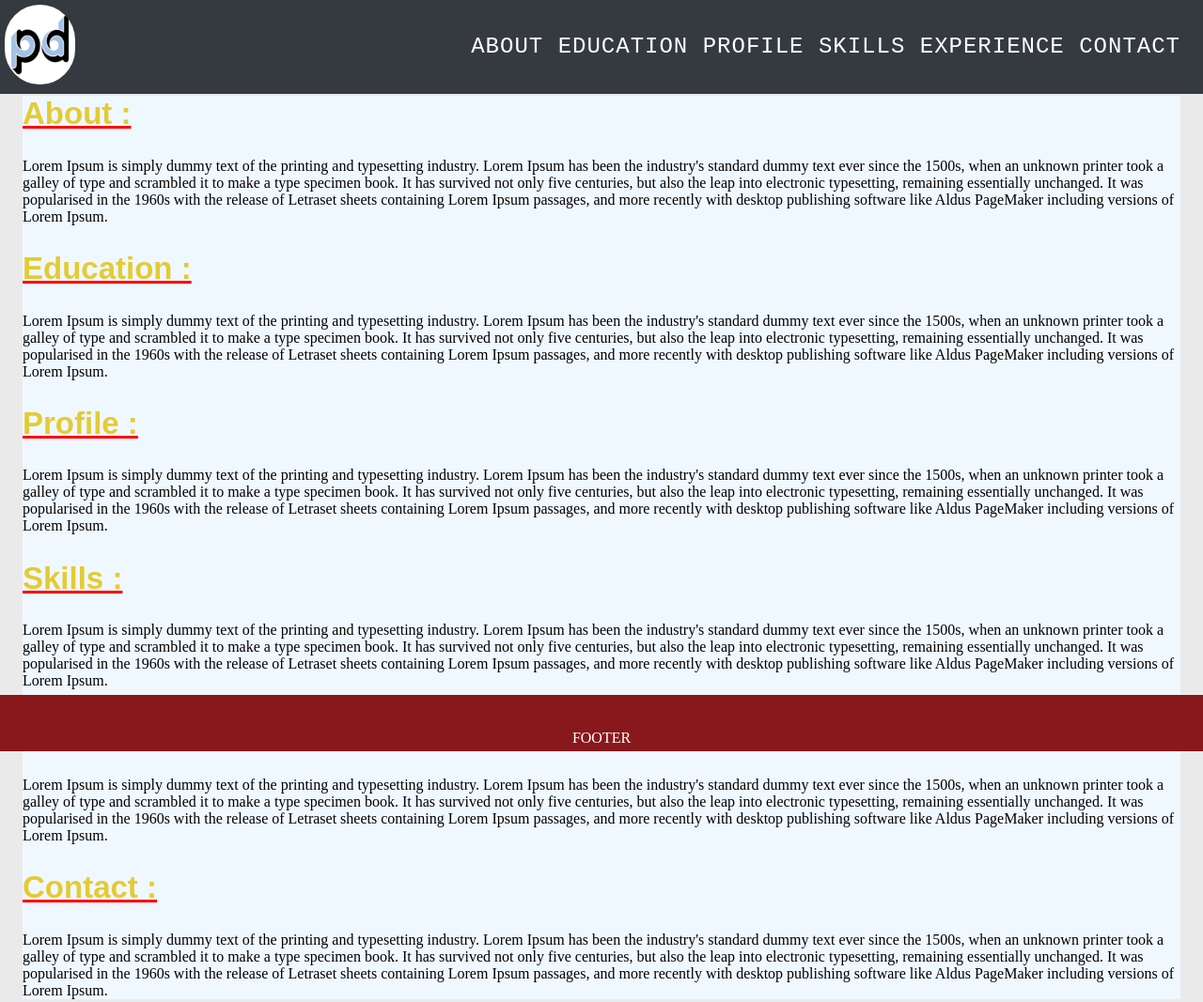
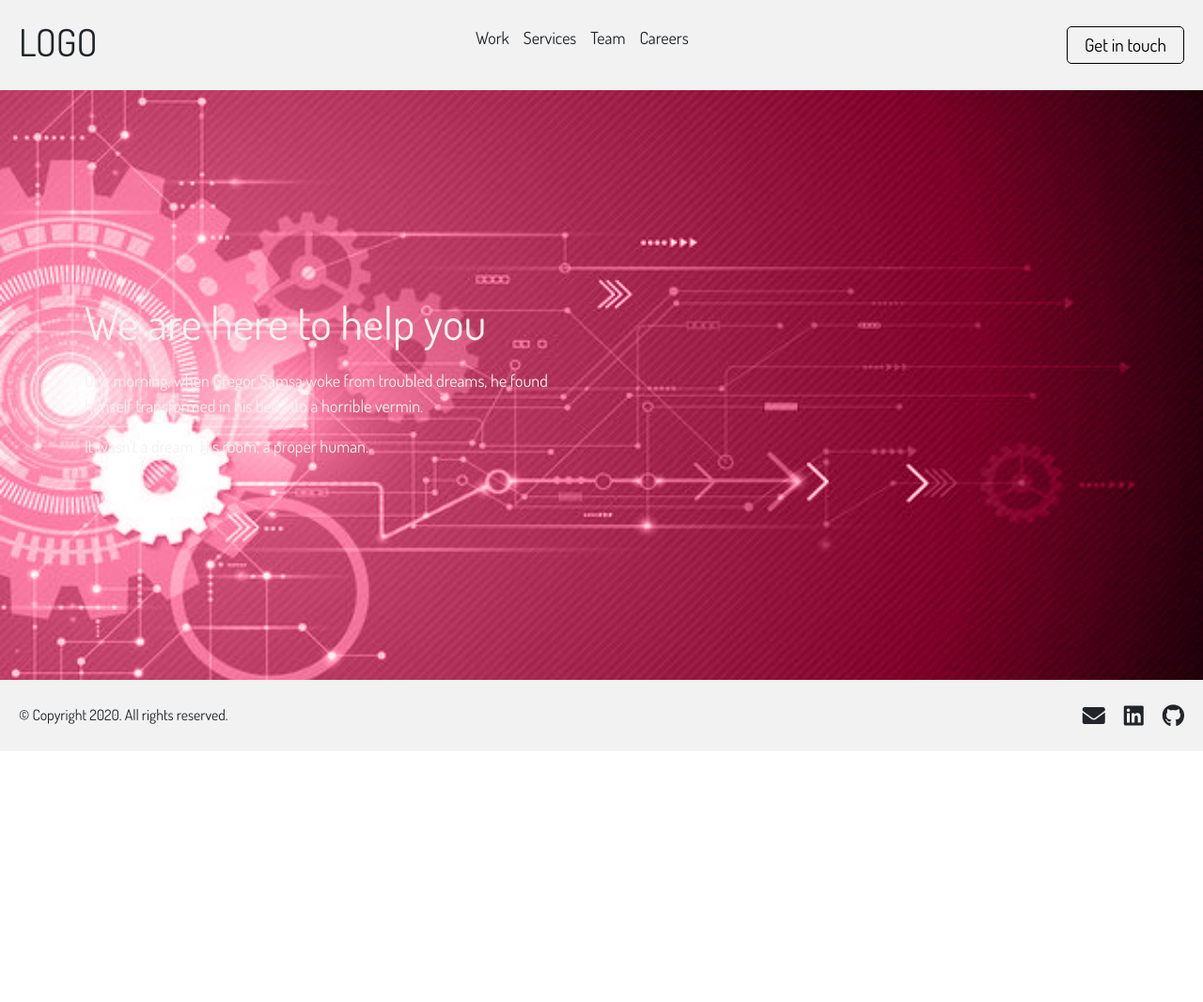
Before and after one commit to PrasannaDommalapati/portfolio, a website built with webpack: page index.html in a window 1280 px wide. Shown: the whole page at 94% size. After the commit the page ends 800 px from the top, so only its background shows below. Built offline with nearby package versions, Linux system fonts and the light colour scheme; files whose address does not match are found by name.

Commit message:
Footer Links and jpg Loader

```diff
--- a/index.html
+++ b/index.html
@@ -1,89 +1,71 @@
 <!DOCTYPE html>
 <html lang="en">
+
 <head>
   <meta charset="UTF-8">
-    <link rel="stylesheet"
-          href="https://use.fontawesome.com/releases/v5.0.13/css/all.css"
-          integrity="sha384-DNOHZ68U8hZfKXOrtjWvjxusGo9WQnrNx2sqG0tfsghAvtVlRW3tvkXWZh58N9jp"
+  <link rel="stylesheet" href="https://use.fontawesome.com/releases/v5.0.13/css/all.css"
+    integrity="sha384-DNOHZ68U8hZfKXOrtjWvjxusGo9WQnrNx2sqG0tfsghAvtVlRW3tvkXWZh58N9jp" crossorigin="anonymous">
+  <link rel="stylesheet" href="https://stackpath.bootstrapcdn.com/bootstrap/4.3.1/css/bootstrap.min.css"
+    integrity="sha384-ggOyR0iXCbMQv3Xipma34MD+dH/1fQ784/j6cY/iJTQUOhcWr7x9JvoRxT2MZw1T" crossorigin="anonymous">
+  <link rel="stylesheet" href="https://stackpath.bootstrapcdn.com/bootswatch/4.3.1/flatly/bootstrap.min.css"
+    rel="stylesheet" integrity="sha384-T5jhQKMh96HMkXwqVMSjF3CmLcL1nT9//tCqu9By5XSdj7CwR0r+F3LTzUdfkkQf"
     crossorigin="anonymous">
-    <link rel="shortcut icon" href="src/assets/favicon.ico"/>
+  <link rel="shortcut icon" href="src/assets/favicon.ico" />
   <title>Prasanna KC Dommalapati</title>
 </head>
+
 <body>
-<div class="kcHeader">
-    <img class="logo" src="src/assets/pd-logo.jpeg">
-    <div class="title">prasanna kumar d</div>
-    <ul class="menu">
-        <div class="mobileMenu">
-            <i class="fas fa-bars"></i>
+  <div class="wrapper">
+    <header class="page-header">
+      <nav>
+        <h2 class="logo">LOGO</h2>
+        <ul>
+          <li>
+            <a href="">Work</a>
+          </li>
+          <li>
+            <a href="">Services</a>
+          </li>
+          <li>
+            <a href="">Team</a>
+          </li>
+          <li>
+            <a href="">Careers</a>
+          </li>
+        </ul>
+        <button class="cta-contact">Get in touch</button>
+      </nav>
+    </header>
+    <main class="page-main">
+      <div>
+        <h1>We are here to help you</h1>
+        <p>One morning, when Gregor Samsa woke from troubled dreams, he found himself transformed in his bed into a
+          horrible vermin.</p>
+        <p>It wasn't a dream. His room, a proper human.</p>
       </div>
-        <li>about</li>
-        <li>education</li>
-        <li>profile</li>
-        <li>skills</li>
-        <li>experience</li>
-        <li>contact</li>
+    </main>
+    <footer class="page-footer">
+      <small>© Copyright 2020. All rights reserved.</small>
+      <ul>
+        <li>
+          <a href="mailto:dommalapati.chowdary@gmail.com?subject= .NET Developer Role" target="_blank">
+            <i class="fas fa-envelope"></i>
+          </a>
+        </li>
+        <li>
+          <a href="https://www.linkedin.com/in/prasanna-kumar-c-dommalapati-a67447101/" target="_blank">
+            <i class="fab fa-linkedin"></i>
+          </a>
+        </li>
+        <li>
+          <a href="https://github.com/PrasannaDommalapati" target="_blank">
+            <i class="fab fa-github"></i>
+          </a>
+        </li>
       </ul>
-</div>
-<div class="kcContainer">
-    <div class="about">
-        <h2>about :</h2>
-        <p>Lorem Ipsum is simply dummy text of the printing and typesetting industry. Lorem Ipsum has been the
-            industry's standard dummy text ever since the 1500s, when an unknown printer took a galley of type and
-            scrambled it to make a type specimen book. It has survived not only five centuries, but also the leap into
-            electronic typesetting, remaining essentially unchanged. It was popularised in the 1960s with the release of
-            Letraset sheets containing Lorem Ipsum passages, and more recently with desktop publishing software like
-            Aldus PageMaker including versions of Lorem Ipsum.</p>
-    </div>
-    <div class="education">
-        <h2>education :</h2>
-        <p>Lorem Ipsum is simply dummy text of the printing and typesetting industry. Lorem Ipsum has been the
-            industry's standard dummy text ever since the 1500s, when an unknown printer took a galley of type and
-            scrambled it to make a type specimen book. It has survived not only five centuries, but also the leap into
-            electronic typesetting, remaining essentially unchanged. It was popularised in the 1960s with the release of
-            Letraset sheets containing Lorem Ipsum passages, and more recently with desktop publishing software like
-            Aldus PageMaker including versions of Lorem Ipsum.</p>
-    </div>
-    <div class="profile">
-        <h2>profile :</h2>
-        <p>Lorem Ipsum is simply dummy text of the printing and typesetting industry. Lorem Ipsum has been the
-            industry's standard dummy text ever since the 1500s, when an unknown printer took a galley of type and
-            scrambled it to make a type specimen book. It has survived not only five centuries, but also the leap into
-            electronic typesetting, remaining essentially unchanged. It was popularised in the 1960s with the release of
-            Letraset sheets containing Lorem Ipsum passages, and more recently with desktop publishing software like
-            Aldus PageMaker including versions of Lorem Ipsum.</p>
-    </div>
-    <div class="skills">
-        <h2>skills :</h2>
-        <p>Lorem Ipsum is simply dummy text of the printing and typesetting industry. Lorem Ipsum has been the
-            industry's standard dummy text ever since the 1500s, when an unknown printer took a galley of type and
-            scrambled it to make a type specimen book. It has survived not only five centuries, but also the leap into
-            electronic typesetting, remaining essentially unchanged. It was popularised in the 1960s with the release of
-            Letraset sheets containing Lorem Ipsum passages, and more recently with desktop publishing software like
-            Aldus PageMaker including versions of Lorem Ipsum.</p>
-    </div>
-    <div class="experience">
-        <h2>experience :</h2>
-        <p>Lorem Ipsum is simply dummy text of the printing and typesetting industry. Lorem Ipsum has been the
-            industry's standard dummy text ever since the 1500s, when an unknown printer took a galley of type and
-            scrambled it to make a type specimen book. It has survived not only five centuries, but also the leap into
-            electronic typesetting, remaining essentially unchanged. It was popularised in the 1960s with the release of
-            Letraset sheets containing Lorem Ipsum passages, and more recently with desktop publishing software like
-            Aldus PageMaker including versions of Lorem Ipsum.</p>
-    </div>
-    <div class="contact">
-        <h2>contact :</h2>
-        <p>Lorem Ipsum is simply dummy text of the printing and typesetting industry. Lorem Ipsum has been the
-            industry's standard dummy text ever since the 1500s, when an unknown printer took a galley of type and
-            scrambled it to make a type specimen book. It has survived not only five centuries, but also the leap into
-            electronic typesetting, remaining essentially unchanged. It was popularised in the 1960s with the release of
-            Letraset sheets containing Lorem Ipsum passages, and more recently with desktop publishing software like
-            Aldus PageMaker including versions of Lorem Ipsum.</p>
-    </div>
-</div>
-<div class="kcFooter">
-    <p>FOOTER</p>
+    </footer>
   </div>
   <script src="dist/bundle.js" type="text/javascript"></script>
 </body>
+
 </html>
--- a/src/index.js
+++ b/src/index.js
@@ -1,4 +1,4 @@
-// import 'bootstrap';
+import 'bootstrap';
 import style from './sass/_style.scss';
 
 (() => {
--- a/src/sass/_style.scss
+++ b/src/sass/_style.scss
@@ -1,131 +1,161 @@
-body {
-    background: #eaeaea;
+@import url("https://fonts.googleapis.com/css?family=Dosis:400,700");
+
+:root {
+  --main-white-color: #f2f2f2;
+  --main-black-color: black;
+  --main-purple-color: #9e89b8;
+  --main-background-color: #fe80a8;
 }
 
-.kcHeader {
-    background-color: #343a40;
-    position:         fixed;
-    right:            0;
-    left:             0;
-    top:              0;
-    height:           100px;
-    .logo {
-        height:        85px;
-        width:         75px;
-        border-radius: 40px;
-        margin:        5px 20px 0 5px;
-    }
-    .title {
-        display: none;
-    }
-    .menu {
-        .mobileMenu i {
-            position:   relative;
-            float:      right;
-            right:      1em;
-            margin-top: -69px;
-            color:      #ffffff;
-            font-size:  3em;
-        }
-
-        li {
-            display: none;
-        }
-
-    }
+* {
+  padding: 0;
+  margin: 0;
+  box-sizing: border-box;
 }
 
-.kcContainer {
-
-    margin: 6.4em 1em 4em 1em;
-    .about, .education, .profile, .skills, .experience, .contact {
-        h2 {
-            color:                 #e4cb34;
-            font-family:           Jazz LET, fantasy;
-            font-size:             33px;
-            text-transform:        capitalize;
-            text-decoration:       underline;
-            text-decoration-color: red;
-        }
-    }
+button {
+  background: none;
+  outline: none;
+  cursor: pointer;
 }
 
-.kcFooter {
-    background:  #88181b;
-    position:    fixed;
-    bottom:      0;
-    left:        0;
-    width:       100%;
-    height:      60px;
-    line-height: 60px;
-    p {
-        color:          white;
-        text-align:     center;
-        vertical-align: center;
-    }
+ul {
+  list-style: none;
 }
 
-@media screen and (min-width: 20em) {
+a {
+  text-decoration: none;
+  color: inherit;
+}
 
-    .kcHeader {
-        .title {
-            display: none;
-        }
-    }
+body {
+  font: 16px/1.5 "Dosis", sans-serif;
+  /*IE FIX*/
+  /*display: flex;
+  flex-direction: column;*/
+}
 
-    @media screen and (min-width: 40em) and (max-width: 70em) {
-        .kcHeader {
+/* CONTAINER
+–––––––––––––––––––––––––––––––––––––––––––––––––– */
+.wrapper {
+  display: flex;
+  flex-direction: column;
+  min-height: 100vh;
+}
 
-            .title {
-                display:        block;
-                color:          #ffffff;
-                font-family:    Jazz LET, fantasy;
-                font-size:      33px;
-                text-transform: capitalize;
-                margin-left:    33%;
-                margin-top:     -8%;
-            }
-        }
-    }
+.wrapper > * {
+  padding: 20px;
+}
 
-    .kcContainer {
-        background: aliceblue;
-    }
 
-    @media screen and (min-width: 70em) {
+/* HEADER
+–––––––––––––––––––––––––––––––––––––––––––––––––– */
+.page-header {
+  background: var(--main-white-color);
+}
+.page-header nav {
+  display: flex;
+  flex-wrap: wrap;
+  justify-content: space-between;
+  align-items: center;
+}
 
-        .kcHeader {
-            .title {
-                display: none;
-            }
+.page-header ul {
+  display: flex;
+  order: 1;
+  width: 100%;
+  margin-top: 15px;
+}
 
-            .menu {
-                text-transform:  uppercase;
-                float:           right;
-                font-family:     Courier New, monospace;
-                font-size:       1.5em;
-                letter-spacing:  1px;
-                font-weight:     100;
-                list-style-type: none;
-                margin-top:      1.5em;
-                margin-right:    1em;
+.page-header ul li:not(:last-child) {
+  padding-right: 15px;
+}
 
-                .mobileMenu i {
-                    display: none;
-                }
+.page-header .cta-contact {
+  font-family: inherit;
+  font-size: 1.2rem;
+  padding: 5px 18px;
+  border: 1px solid;
+  border-radius: 5px;
+}
 
-                li {
-                    display: inline-flex;
-                    color:   #ffffff;
-                }
 
-                li:hover {
-                    text-decoration: underline;
-                    cursor:          pointer;
-                }
+/* MAIN
+–––––––––––––––––––––––––––––––––––––––––––––––––– */
+.page-main {
+  display: flex;
+  flex-direction: column;
+  justify-content: center;
+  flex-grow: 1;
+  min-height: 350px;
+  background: var(--main-background-color)
+     url(../assets/background.jpg) no-repeat
+    center / cover;
+  background-blend-mode: luminosity;
+  color: var(--main-white-color);
+}
 
-            }
-        }
-    }
+.page-main div {
+  max-width: 500px;
+}
 
+.page-main h1 {
+  margin-bottom: 20px;
 }
+
+.page-main p + p {
+  margin-top: 10px;
+}
+
+
+/* FOOTER
+–––––––––––––––––––––––––––––––––––––––––––––––––– */
+.page-footer {
+  display: flex;
+  flex-direction: column-reverse;
+  background: var(--main-white-color);
+}
+
+.page-footer ul {
+  display: flex;
+  font-size: 1.5rem;
+  margin-bottom: 5px;
+}
+
+.page-footer ul li:not(:last-child) {
+  margin-right: 20px;
+}
+
+
+/* MQ
+–––––––––––––––––––––––––––––––––––––––––––––––––– */
+@media screen and (min-width: 550px) {
+  .page-header ul {
+    width: auto;
+    margin-top: 0;
+  }
+
+  .page-header .cta-contact {
+    order: 1;
+  }
+
+  .page-footer {
+    flex-direction: row;
+    justify-content: space-between;
+    align-items: center;
+  }
+
+  .page-footer ul {
+    margin-bottom: 0;
+  }
+}
+
+@media screen and (min-width: 768px) {
+  body {
+    font-size: 18px;
+  }
+
+  .page-main {
+    padding-left: 90px;
+  }
+}
```
Also changed, not shown: package.json (+4 -4 lines), webpack.config.js (+17 -7 lines), dist/350d2638d465fb98e3c00cb7a8f24658.jpg (added), dist/46ba961304ac88656a23b3531601d6c1.jpg (added), dist/bundle.js, src/assets/background.jpg (added), src/assets/blog-DevOps.jpg (added), 2 other files. Lines whose indentation alone changed are shown as unchanged.
